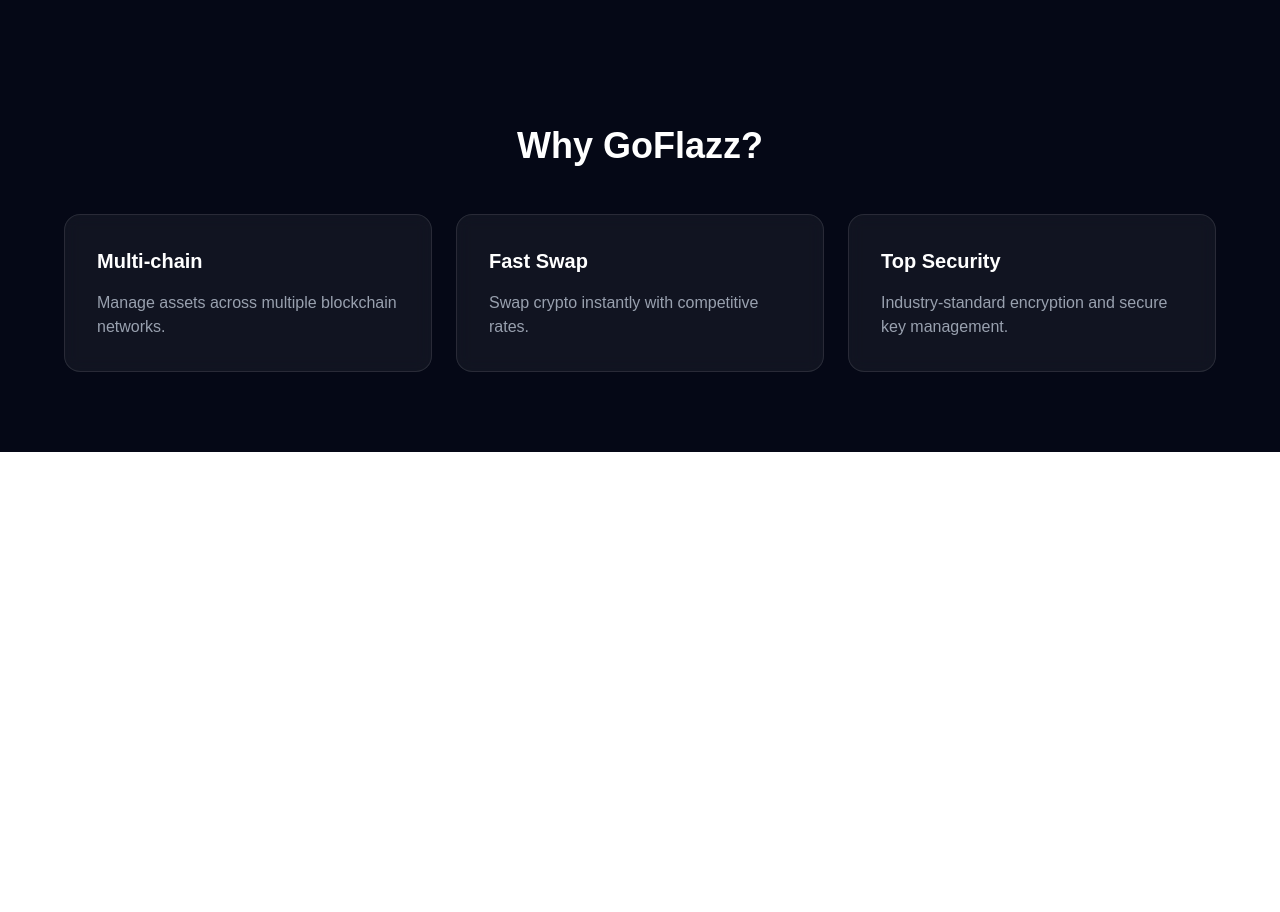
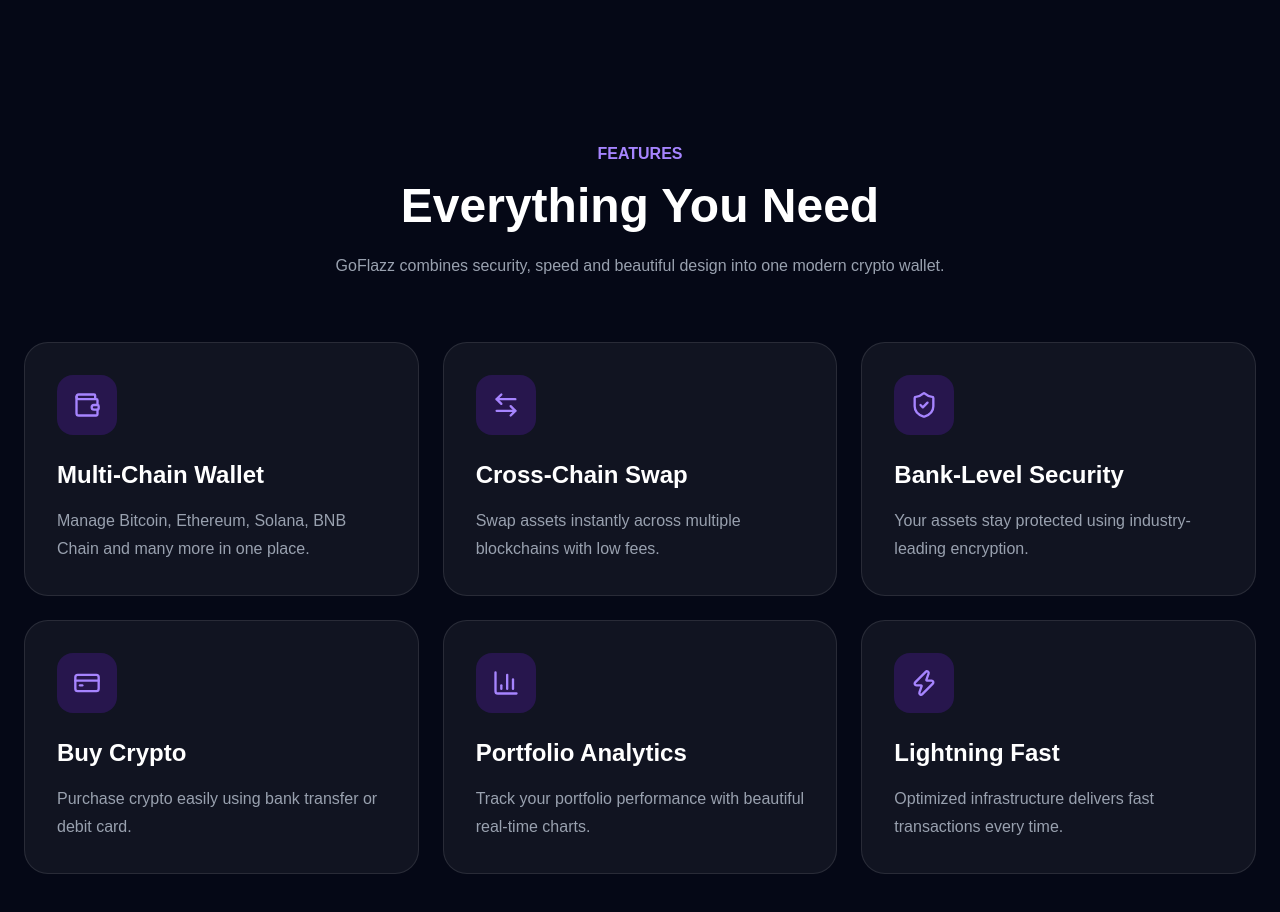
Before and after one commit to Oshinaci/goflazz, a Next.js app: page / in a window 1280 px wide. Shown: the part 1140-2052 px from the top of the page. Before the commit the page ends 1592 px from the top, so only its background shows below. Built offline with nearby package versions, Linux system fonts and the light colour scheme.

Commit message:
Revise feature titles and descriptions in Features.tsx
Updated feature titles and descriptions for clarity and consistency.

```diff
--- a/components/sections/Features.tsx
+++ b/components/sections/Features.tsx
@@ -1,42 +1,100 @@
+"use client";
+
+import FadeUp from "@/components/ui/FadeUp";
+import {
+  ShieldCheck,
+  Wallet,
+  ArrowLeftRight,
+  BarChart3,
+  CreditCard,
+  Zap,
+} from "lucide-react";
+
 const features = [
   {
-    title: "Multi-chain",
-    desc: "Manage assets across multiple blockchain networks.",
+    icon: Wallet,
+    title: "Multi-Chain Wallet",
+    description:
+      "Manage Bitcoin, Ethereum, Solana, BNB Chain and many more in one place.",
   },
   {
-    title: "Fast Swap",
-    desc: "Swap crypto instantly with competitive rates.",
+    icon: ArrowLeftRight,
+    title: "Cross-Chain Swap",
+    description:
+      "Swap assets instantly across multiple blockchains with low fees.",
   },
   {
-    title: "Top Security",
-    desc: "Industry-standard encryption and secure key management.",
+    icon: ShieldCheck,
+    title: "Bank-Level Security",
+    description:
+      "Your assets stay protected using industry-leading encryption.",
+  },
+  {
+    icon: CreditCard,
+    title: "Buy Crypto",
+    description:
+      "Purchase crypto easily using bank transfer or debit card.",
+  },
+  {
+    icon: BarChart3,
+    title: "Portfolio Analytics",
+    description:
+      "Track your portfolio performance with beautiful real-time charts.",
+  },
+  {
+    icon: Zap,
+    title: "Lightning Fast",
+    description:
+      "Optimized infrastructure delivers fast transactions every time.",
   },
 ];
 
 export default function Features() {
   return (
-    <section className="px-6 py-20">
-      <div className="mx-auto max-w-6xl">
-        <h2 className="mb-12 text-center text-4xl font-bold">
-          Why GoFlazz?
-        </h2>
+    <section className="px-6 py-24">
+      <div className="mx-auto max-w-7xl">
 
-        <div className="grid gap-6 md:grid-cols-3">
-          {features.map((feature) => (
-            <div
-              key={feature.title}
-              className="rounded-2xl border border-white/10 bg-white/5 p-8 backdrop-blur transition hover:border-violet-500"
-            >
-              <h3 className="text-xl font-semibold">
-                {feature.title}
-              </h3>
+        <FadeUp>
+          <p className="text-center text-violet-400 font-semibold">
+            FEATURES
+          </p>
 
-              <p className="mt-4 text-gray-400">
-                {feature.desc}
-              </p>
-            </div>
-          ))}
+          <h2 className="mt-4 text-center text-4xl font-bold md:text-5xl">
+            Everything You Need
+          </h2>
+
+          <p className="mx-auto mt-6 max-w-2xl text-center text-gray-400">
+            GoFlazz combines security, speed and beautiful design into one
+            modern crypto wallet.
+          </p>
+        </FadeUp>
+
+        <div className="mt-16 grid gap-6 md:grid-cols-2 lg:grid-cols-3">
+          {features.map((feature, index) => {
+            const Icon = feature.icon;
+
+            return (
+              <FadeUp key={feature.title} delay={index * 0.1}>
+                <div className="group rounded-3xl border border-white/10 bg-white/5 p-8 transition duration-300 hover:-translate-y-2 hover:border-violet-500/40 hover:bg-white/10">
+
+                  <div className="mb-6 inline-flex rounded-2xl bg-violet-600/20 p-4 text-violet-400">
+                    <Icon size={28} />
+                  </div>
+
+                  <h3 className="text-2xl font-semibold">
+                    {feature.title}
+                  </h3>
+
+                  <p className="mt-4 leading-7 text-gray-400">
+                    {feature.description}
+                  </p>
+
+                </div>
+              </FadeUp>
+            );
+          })}
         </div>
+
       </div>
     </section>
   );
```
